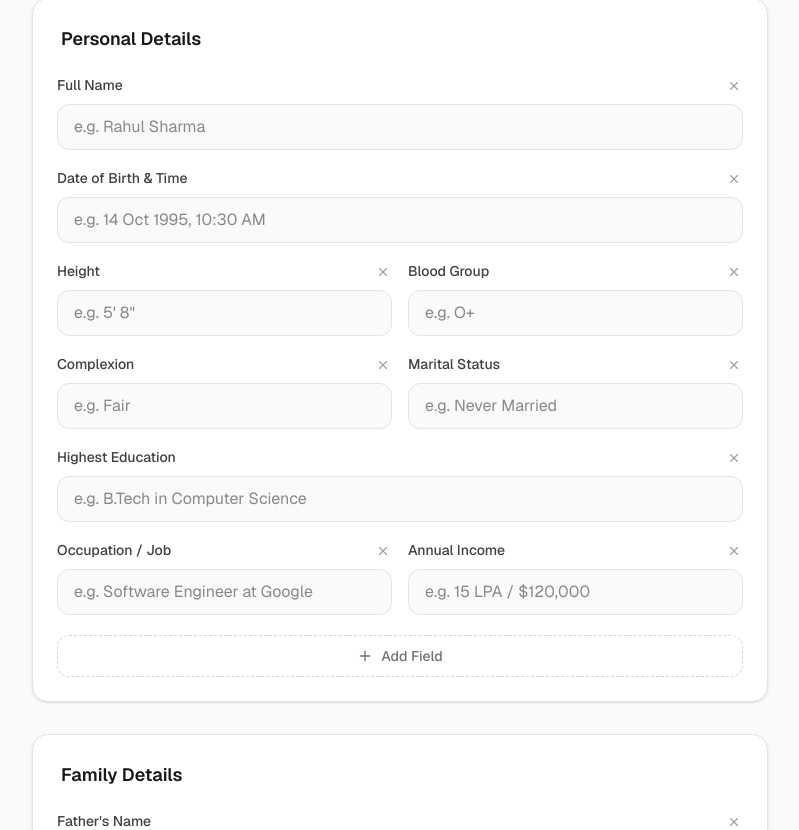
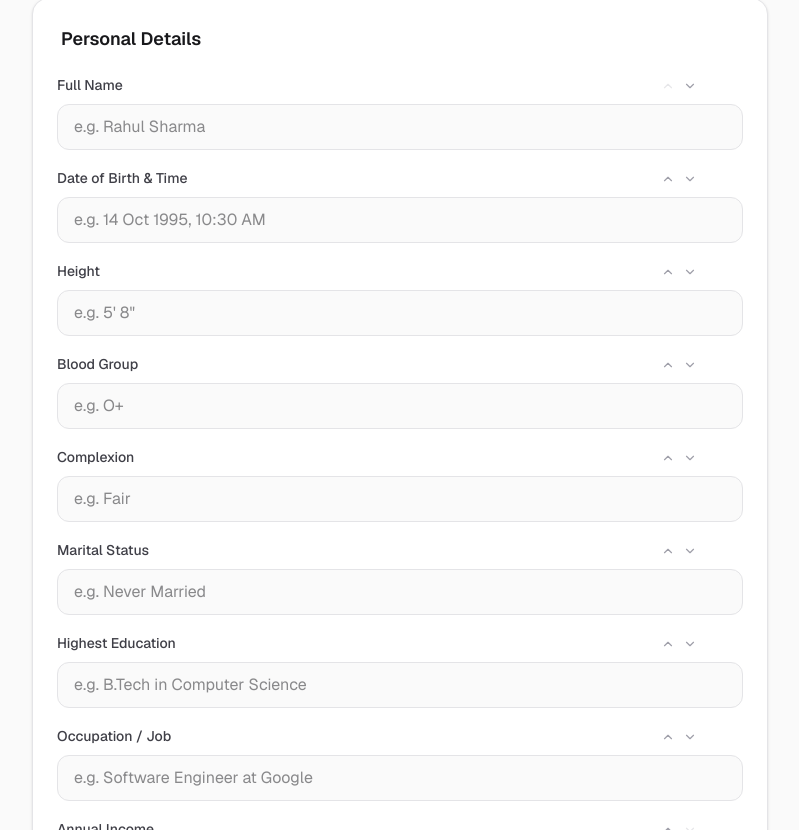
Before and after one commit to biodatabuilderapp-rajank/biodata, a Next.js app: page /create in a window 1280 px wide. Shown: the part 370-1200 px from the top of the page, without its empty margins (240-1039 px from the left). Built offline with nearby package versions, Linux system fonts and the light colour scheme.

Commit message:
move fields

```diff
--- a/src/components/BiodataForm.tsx
+++ b/src/components/BiodataForm.tsx
@@ -1,4 +1,4 @@
-import { Plus, X, ImagePlus, Settings2, Languages } from "lucide-react";
+import { Plus, X, ImagePlus, Settings2, Languages, ChevronUp, ChevronDown, AlignJustify } from "lucide-react";
 import { useState } from "react";
 import ImageCropper from "./ImageCropper";
 import GodIconSelector from "./GodIconSelector";
@@ -48,9 +48,28 @@ const Section = ({ titleInput, onAddCustomField, children }: { titleInput: React
     </div>
 );
 
-const Input = ({ section, field, data, updateSection, updateLabel, removeField, type = "text", placeholder = "" }: { section: Exclude<keyof Biodata, 'profilePhoto' | 'godIcon'>, field: string, data: Biodata, updateSection: (section: Exclude<keyof Biodata, 'profilePhoto' | 'godIcon'>, field: string, value: string) => void, updateLabel: (section: Exclude<keyof Biodata, 'profilePhoto' | 'godIcon'>, field: string, value: string) => void, removeField: (section: Exclude<keyof Biodata, 'profilePhoto' | 'godIcon'>, field: string) => void, type?: string, placeholder?: string }) => {
-    const fieldData = (data[section] as any)[field] as { label: string, value: string };
-    if (!fieldData) return null; // Safety check in case of mid-render deletion
+interface InputProps {
+    section: Exclude<keyof Biodata, 'profilePhoto' | 'godIcon'>;
+    field: string;
+    data: Biodata;
+    updateSection: (section: Exclude<keyof Biodata, 'profilePhoto' | 'godIcon'>, field: string, value: string) => void;
+    updateLabel: (section: Exclude<keyof Biodata, 'profilePhoto' | 'godIcon'>, field: string, value: string) => void;
+    removeField: (section: Exclude<keyof Biodata, 'profilePhoto' | 'godIcon'>, field: string) => void;
+    onToggleMultiline?: () => void;
+    onMoveUp?: () => void;
+    onMoveDown?: () => void;
+    isFirst?: boolean;
+    isLast?: boolean;
+    type?: string;
+    placeholder?: string;
+}
+
+const Input = ({ section, field, data, updateSection, updateLabel, removeField, onToggleMultiline, onMoveUp, onMoveDown, isFirst = true, isLast = true, type = "text", placeholder = "" }: InputProps) => {
+    const fieldData = (data[section] as any)[field] as { label: string; value: string; multiline?: boolean };
+    if (!fieldData) return null;
+    const isMultiline = type === "textarea" || !!fieldData.multiline;
+    const canToggle = type !== "textarea" && !!onToggleMultiline;
+    const canMove = !!onMoveUp || !!onMoveDown;
 
     return (
         <div className="group/field relative">
@@ -63,18 +82,38 @@ const Input = ({ section, field, data, updateSection, updateLabel, removeField,
                     title="Edit Field Label"
                     tabIndex={-1}
                 />
-                {removeField && (
-                    <button
-                        onClick={() => removeField(section, field)}
-                        className="text-zinc-400 hover:text-red-500 p-0.5 rounded transition-colors shrink-0"
-                        title="Remove field"
-                        tabIndex={-1}
-                    >
-                        <X className="w-3.5 h-3.5" />
-                    </button>
-                )}
+                <div className="flex items-center gap-1 shrink-0">
+                    {/* Move up/down — always visible for custom fields so they're easy to click */}
+                    {onMoveUp && (
+                        <button onClick={onMoveUp} disabled={isFirst} tabIndex={-1} title="Move up"
+                            className="p-0.5 rounded text-zinc-400 hover:text-zinc-700 dark:hover:text-zinc-200 disabled:opacity-25 disabled:cursor-not-allowed transition-colors">
+                            <ChevronUp className="w-3.5 h-3.5" />
+                        </button>
+                    )}
+                    {onMoveDown && (
+                        <button onClick={onMoveDown} disabled={isLast} tabIndex={-1} title="Move down"
+                            className="p-0.5 rounded text-zinc-400 hover:text-zinc-700 dark:hover:text-zinc-200 disabled:opacity-25 disabled:cursor-not-allowed transition-colors">
+                            <ChevronDown className="w-3.5 h-3.5" />
+                        </button>
+                    )}
+                    {canToggle && (
+                        <button onClick={onToggleMultiline} tabIndex={-1}
+                            title={isMultiline ? "Switch to single line" : "Switch to multi-line"}
+                            className={`p-0.5 rounded transition-colors opacity-0 group-hover/field:opacity-100 ${
+                                isMultiline ? "text-indigo-500" : "text-zinc-400 hover:text-zinc-600 dark:hover:text-zinc-300"
+                            }`}>
+                            <AlignJustify className="w-3.5 h-3.5" />
+                        </button>
+                    )}
+                    {removeField && (
+                        <button onClick={() => removeField(section, field)} tabIndex={-1} title="Remove field"
+                            className="text-zinc-400 hover:text-red-500 p-0.5 rounded transition-colors shrink-0 opacity-0 group-hover/field:opacity-100">
+                            <X className="w-3.5 h-3.5" />
+                        </button>
+                    )}
+                </div>
             </div>
-            {type === "textarea" ? (
+            {isMultiline ? (
                 <textarea
                     placeholder={placeholder}
                     className="w-full px-4 py-2.5 bg-zinc-50 dark:bg-zinc-900 border border-zinc-200 dark:border-zinc-800 rounded-xl focus:ring-2 focus:ring-indigo-500 focus:border-indigo-500 transition-all text-zinc-900 dark:text-zinc-100 min-h-[100px] resize-y"
@@ -223,66 +262,86 @@ export default function BiodataForm({ data, onChange, language, onLanguageChange
     const removeField = (section: Exclude<keyof Biodata, 'profilePhoto' | 'godIcon'>, field: string) => {
         const updatedSection = { ...data[section] } as any;
         delete updatedSection[field];
+        onChange({ ...data, [section]: updatedSection });
+    };
+
+    const toggleMultiline = (section: Exclude<keyof Biodata, 'profilePhoto' | 'godIcon'>, field: string) => {
+        const fieldData = (data[section] as any)[field];
+        const turningOff = !!fieldData.multiline;
+        // When switching back to single-line, collapse any newlines into spaces so the
+        // preview doesn't show stale multi-line formatting.
+        const newValue = turningOff
+            ? fieldData.value.replace(/\n+/g, ' ').trim()
+            : fieldData.value;
         onChange({
             ...data,
-            [section]: updatedSection
+            [section]: { ...data[section], [field]: { ...fieldData, multiline: !fieldData.multiline, value: newValue } }
         });
     };
 
-    const renderSectionInputs = (section: Exclude<keyof Biodata, 'profilePhoto' | 'godIcon'>, standardFields: string[]) => {
+    const STANDARD_FIELDS: Record<string, string[]> = {
+        personalDetails: ["fullName", "dateOfBirth", "height", "bloodGroup", "complexion", "maritalStatus", "education", "occupation", "annualIncome"],
+        familyDetails: ["fatherName", "fatherOccupation", "motherName", "motherOccupation", "siblings"],
+        contactDetails: ["contactNumber", "email", "address"],
+    };
+
+    const moveField = (section: Exclude<keyof Biodata, 'profilePhoto' | 'godIcon'>, field: string, direction: 'up' | 'down') => {
+        const sectionData = { ...data[section] } as any;
+        // ALL fields in the section (not just custom) — so every field is reorderable
+        const allFields = Object.keys(sectionData).filter(k => k !== 'title');
+        const idx = allFields.indexOf(field);
+        if (direction === 'up' && idx > 0) {
+            [allFields[idx - 1], allFields[idx]] = [allFields[idx], allFields[idx - 1]];
+        } else if (direction === 'down' && idx < allFields.length - 1) {
+            [allFields[idx], allFields[idx + 1]] = [allFields[idx + 1], allFields[idx]];
+        } else return;
+        // Rebuild section with new key order (title first, then fields in new order)
+        const newSection: any = { title: sectionData.title };
+        for (const k of allFields) { newSection[k] = sectionData[k]; }
+        onChange({ ...data, [section]: newSection });
+    };
+
+    // Field type and placeholder lookup maps
+    const FIELD_TYPES: Record<string, string> = {
+        contactNumber: "tel",
+        email: "email",
+        address: "textarea",
+    };
+    const FIELD_PLACEHOLDERS: Record<string, string> = {
+        fullName: "e.g. Rahul Sharma",
+        dateOfBirth: "e.g. 14 Oct 1995, 10:30 AM",
+        height: "e.g. 5' 8\"",
+        bloodGroup: "e.g. O+",
+        complexion: "e.g. Fair",
+        maritalStatus: "e.g. Never Married",
+        education: "e.g. B.Tech in Computer Science",
+        occupation: "e.g. Software Engineer at Google",
+        annualIncome: "e.g. 15 LPA / $120,000",
+        siblings: "e.g. 1 Brother, 1 Sister",
+        address: "e.g. Andheri West, Mumbai",
+    };
+
+    const renderSectionInputs = (section: Exclude<keyof Biodata, 'profilePhoto' | 'godIcon'>) => {
         const allFields = Object.keys(data[section] as any).filter(key => key !== 'title');
-        const customFields = allFields.filter(key => !standardFields.includes(key));
 
         return (
             <>
-                {/* Render standard fields exactly as requested originally */}
-                {section === "personalDetails" && (
-                    <>
-                        <Input data={data} updateSection={updateSection} updateLabel={updateLabel} removeField={removeField} section="personalDetails" field="fullName" placeholder="e.g. Rahul Sharma" />
-                        <Input data={data} updateSection={updateSection} updateLabel={updateLabel} removeField={removeField} section="personalDetails" field="dateOfBirth" placeholder="e.g. 14 Oct 1995, 10:30 AM" />
-                        <div className="grid grid-cols-2 gap-4">
-                            <Input data={data} updateSection={updateSection} updateLabel={updateLabel} removeField={removeField} section="personalDetails" field="height" placeholder="e.g. 5' 8&quot;" />
-                            <Input data={data} updateSection={updateSection} updateLabel={updateLabel} removeField={removeField} section="personalDetails" field="bloodGroup" placeholder="e.g. O+" />
-                        </div>
-                        <div className="grid grid-cols-2 gap-4">
-                            <Input data={data} updateSection={updateSection} updateLabel={updateLabel} removeField={removeField} section="personalDetails" field="complexion" placeholder="e.g. Fair" />
-                            <Input data={data} updateSection={updateSection} updateLabel={updateLabel} removeField={removeField} section="personalDetails" field="maritalStatus" placeholder="e.g. Never Married" />
-                        </div>
-                        <Input data={data} updateSection={updateSection} updateLabel={updateLabel} removeField={removeField} section="personalDetails" field="education" placeholder="e.g. B.Tech in Computer Science" />
-                        <div className="grid grid-cols-2 gap-4">
-                            <Input data={data} updateSection={updateSection} updateLabel={updateLabel} removeField={removeField} section="personalDetails" field="occupation" placeholder="e.g. Software Engineer at Google" />
-                            <Input data={data} updateSection={updateSection} updateLabel={updateLabel} removeField={removeField} section="personalDetails" field="annualIncome" placeholder="e.g. 15 LPA / $120,000" />
-                        </div>
-                    </>
-                )}
-                {section === "familyDetails" && (
-                    <>
-                        <Input data={data} updateSection={updateSection} updateLabel={updateLabel} removeField={removeField} section="familyDetails" field="fatherName" />
-                        <Input data={data} updateSection={updateSection} updateLabel={updateLabel} removeField={removeField} section="familyDetails" field="fatherOccupation" />
-                        <Input data={data} updateSection={updateSection} updateLabel={updateLabel} removeField={removeField} section="familyDetails" field="motherName" />
-                        <Input data={data} updateSection={updateSection} updateLabel={updateLabel} removeField={removeField} section="familyDetails" field="motherOccupation" />
-                        <Input data={data} updateSection={updateSection} updateLabel={updateLabel} removeField={removeField} section="familyDetails" field="siblings" placeholder="e.g. 1 Brother, 1 Sister" />
-                    </>
-                )}
-                {section === "contactDetails" && (
-                    <>
-                        <Input data={data} updateSection={updateSection} updateLabel={updateLabel} removeField={removeField} section="contactDetails" field="contactNumber" type="tel" />
-                        <Input data={data} updateSection={updateSection} updateLabel={updateLabel} removeField={removeField} section="contactDetails" field="email" type="email" />
-                        <Input data={data} updateSection={updateSection} updateLabel={updateLabel} removeField={removeField} section="contactDetails" field="address" placeholder="e.g. Andheri West, Mumbai" type="textarea" />
-                    </>
-                )}
-
-                {/* Render dynamically added custom fields below the standard ones */}
-                {customFields.map((field) => (
+                {allFields.map((field, idx) => (
                     <Input
                         key={field}
                         data={data}
                         updateSection={updateSection}
                         updateLabel={updateLabel}
                         removeField={removeField}
+                        onToggleMultiline={() => toggleMultiline(section, field)}
+                        onMoveUp={() => moveField(section, field, 'up')}
+                        onMoveDown={() => moveField(section, field, 'down')}
+                        isFirst={idx === 0}
+                        isLast={idx === allFields.length - 1}
                         section={section}
                         field={field}
-                        placeholder="Type value..."
+                        type={FIELD_TYPES[field] || "text"}
+                        placeholder={FIELD_PLACEHOLDERS[field] || ""}
                     />
                 ))}
             </>
@@ -403,15 +462,15 @@ export default function BiodataForm({ data, onChange, language, onLanguageChange
             </div>
 
             <Section titleInput={<SectionTitleInput section="personalDetails" data={data} updateSectionTitle={updateSectionTitle} />} onAddCustomField={() => addCustomField('personalDetails')}>
-                {renderSectionInputs("personalDetails", ["fullName", "dateOfBirth", "height", "bloodGroup", "complexion", "maritalStatus", "education", "occupation", "annualIncome"])}
+                {renderSectionInputs("personalDetails")}
             </Section>
 
             <Section titleInput={<SectionTitleInput section="familyDetails" data={data} updateSectionTitle={updateSectionTitle} />} onAddCustomField={() => addCustomField('familyDetails')}>
-                {renderSectionInputs("familyDetails", ["fatherName", "fatherOccupation", "motherName", "motherOccupation", "siblings"])}
+                {renderSectionInputs("familyDetails")}
             </Section>
 
             <Section titleInput={<SectionTitleInput section="contactDetails" data={data} updateSectionTitle={updateSectionTitle} />} onAddCustomField={() => addCustomField('contactDetails')}>
-                {renderSectionInputs("contactDetails", ["contactNumber", "email", "address"])}
+                {renderSectionInputs("contactDetails")}
             </Section>
 
             {/* Modals outside flow */}
```
Also changed, not shown: src/app/layout.tsx (+7 -7 lines), src/components/BiodataPreview.tsx (+6 -11 lines).
